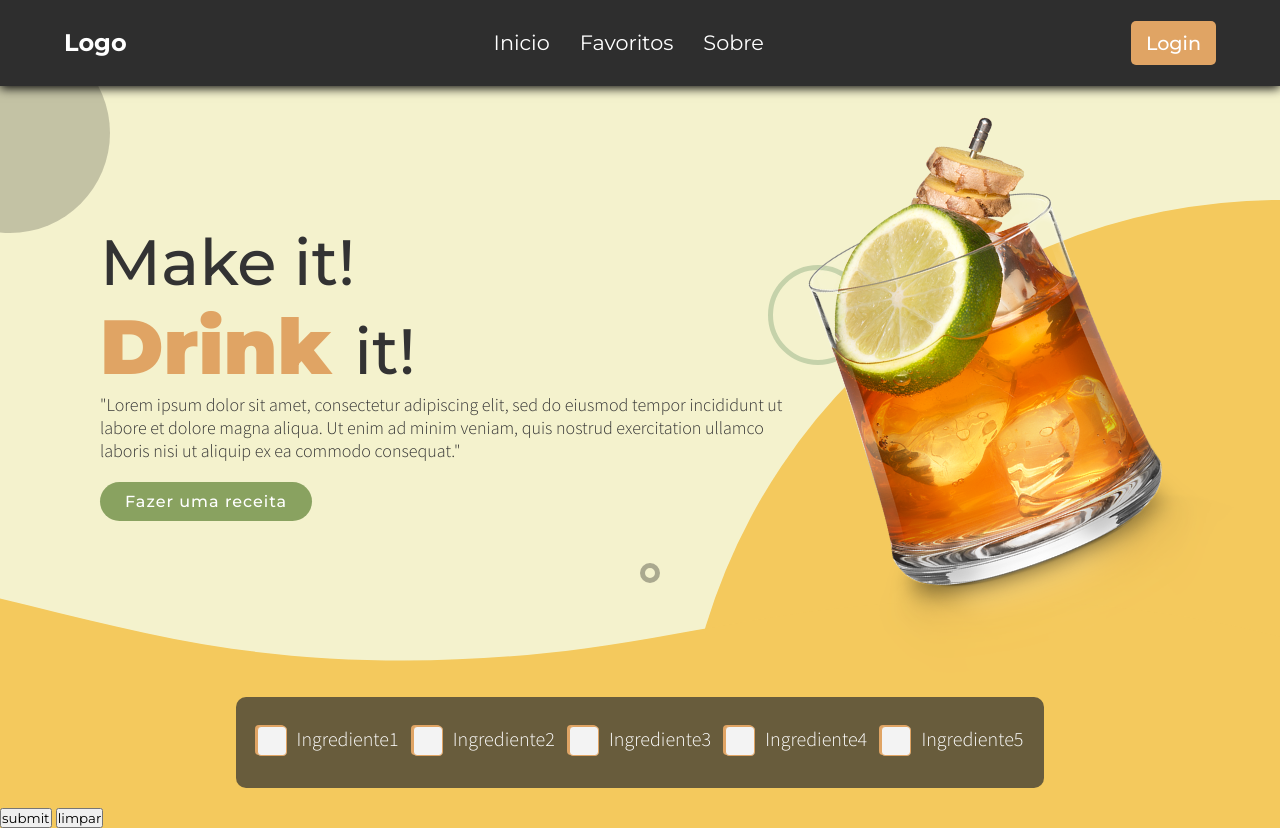
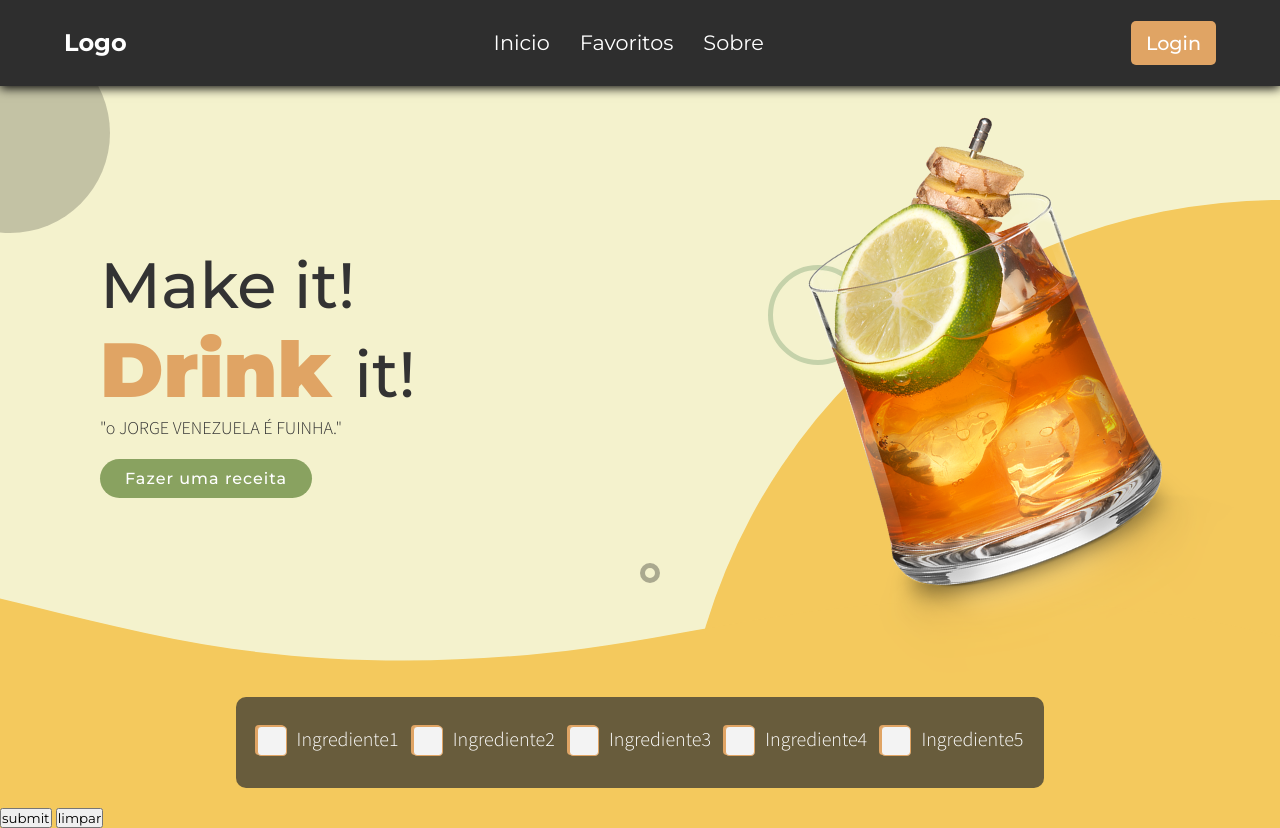
Before and after one commit to NotReis/Pap, a PHP site: page /Pages/inicio.php in a window 1280 px wide. Run offline with PHP 8.4, Linux system fonts and the light colour scheme.

Commit message:
adicionei um comentário sobre o jorge ser fuinha e patakero

```diff
--- a/pap/Pages/inicio.php
+++ b/pap/Pages/inicio.php
@@ -28,9 +28,7 @@
     <div class="content">
         <div class="textbox">
             <h2>Make it! <br> <span> Drink </span>it!</h2>
-            <p>"Lorem ipsum dolor sit amet, consectetur adipiscing elit, sed do eiusmod tempor incididunt ut labore
-                et dolore magna aliqua. Ut enim ad minim veniam, quis nostrud
-                exercitation ullamco laboris nisi ut aliquip ex ea commodo consequat."
+            <p>"o JORGE VENEZUELA É FUINHA."
             </p>
             <a href="#">Fazer uma receita</a>
         </div>
```
